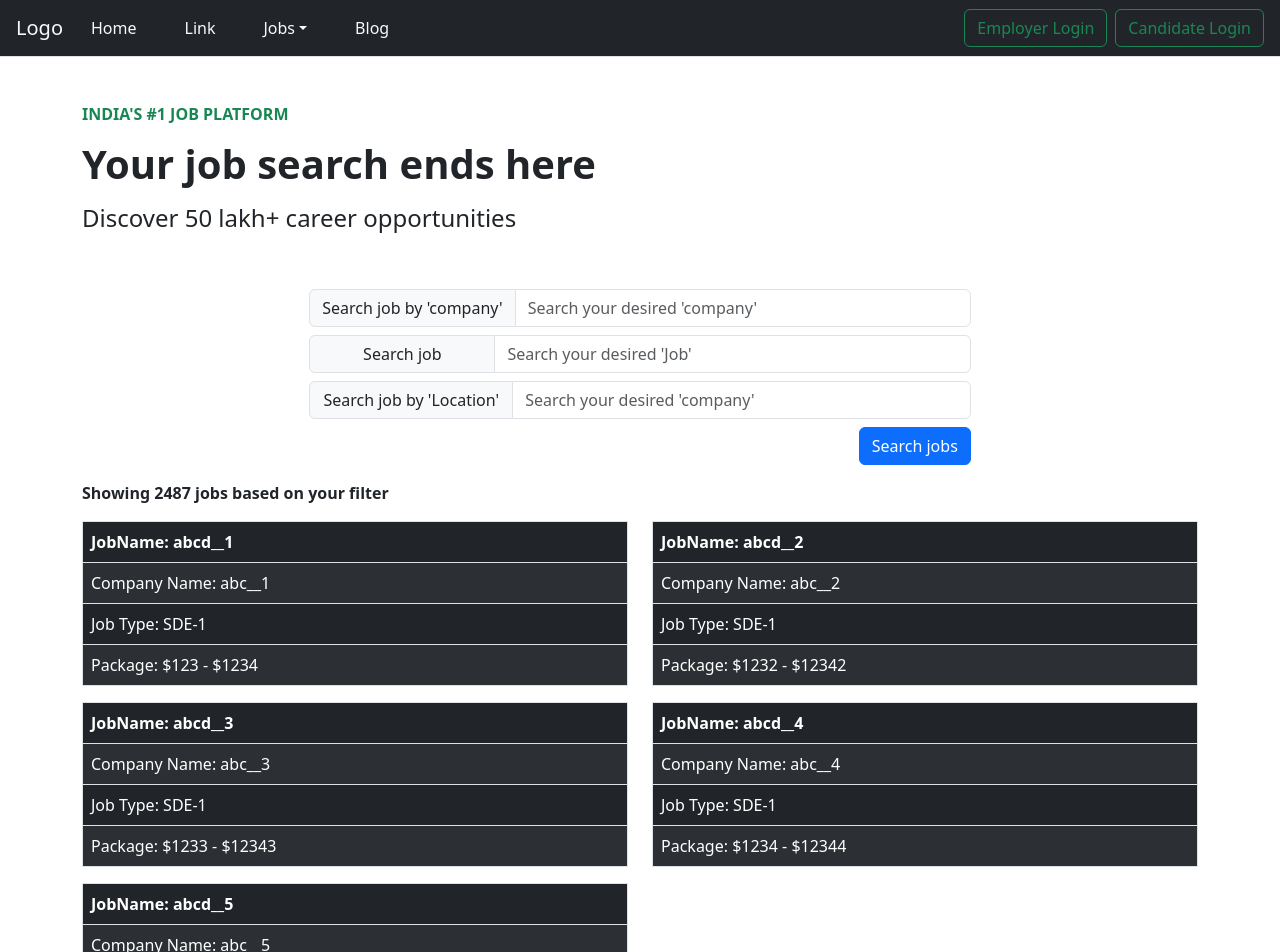
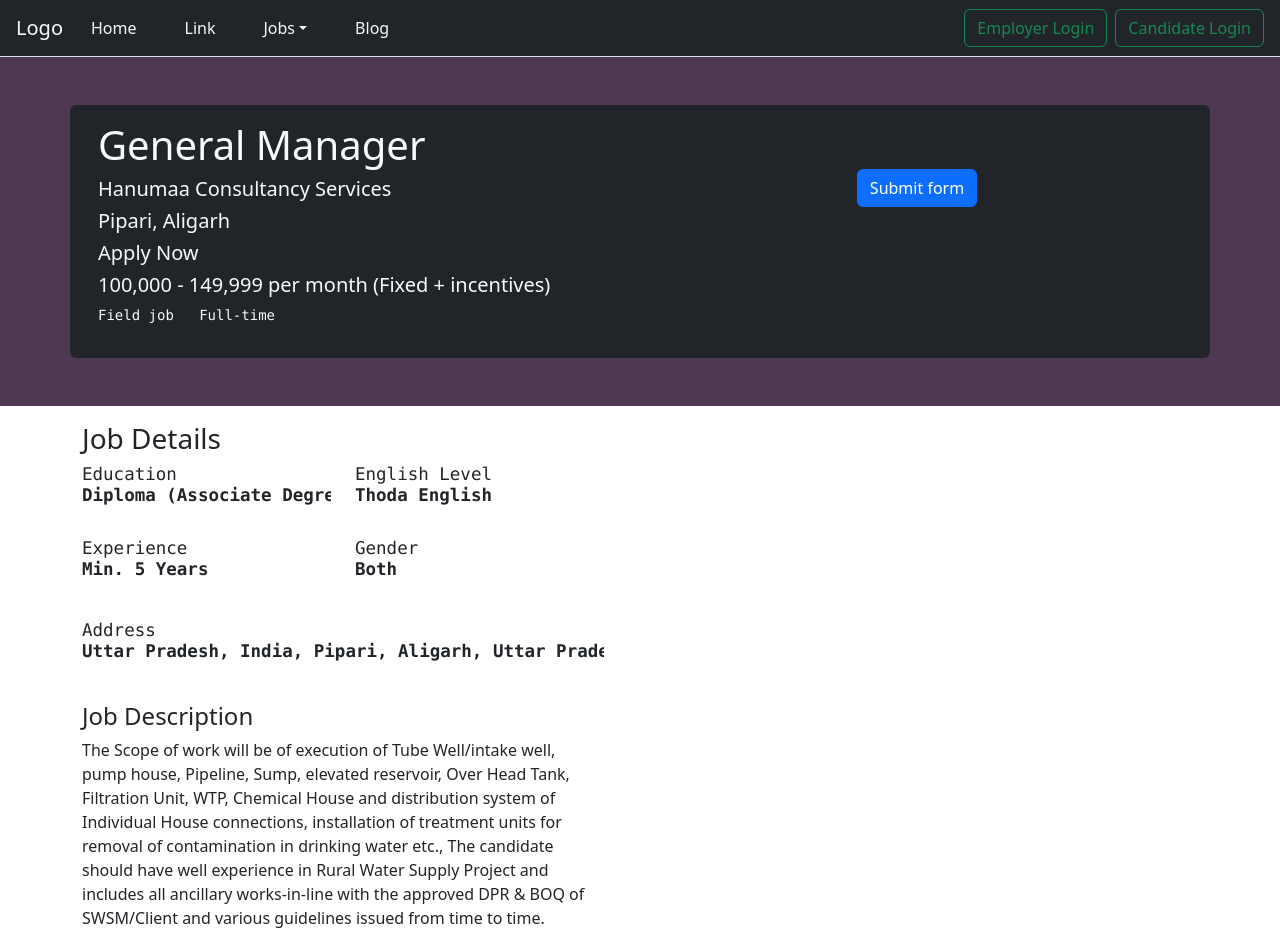
Before and after one commit to codinggita/Job_Bording, an Angular app: page / in a window 1280 px wide. Shown: the top 952 px of the page. Built offline with nearby package versions, Linux system fonts and the light colour scheme.

Commit message:
make new component job-description

```diff
--- a/src/app/app.component.html
+++ b/src/app/app.component.html
@@ -1,3 +1,4 @@
 <app-navbar></app-navbar>
-<app-job-search></app-job-search>
-<app-job-description></app-job-description>
+<!-- <app-job-search></app-job-search> -->
+<!-- <app-job-description></app-job-description> -->
+<app-job-profession></app-job-profession>
--- a/src/app/job-description/job-description.component.html
+++ b/src/app/job-description/job-description.component.html
@@ -1,8 +1,9 @@
 <div class="container">
     <p class="fw-bold">Showing 2487 jobs based on your filter</p>
 
-    <a href="#" class="row text-decoration-none">
+    <div class="row">
         <div class="col-md-6" *ngFor="let jobVal of job, index as i">
+            <a href="#" class="text-decoration-none">
                 <table class="table table-striped table-dark border">
                     <thead>
                         <tr>
@@ -21,6 +22,7 @@
                         </tr>
                     </tbody>
                 </table>
-        </div>
             </a>
         </div>
+    </div>
+</div>
--- a/src/app/job-profession/job-profession.component.html
+++ b/src/app/job-profession/job-profession.component.html
@@ -1 +1,43 @@
-<p>job-profession works!</p>
+<div class="p-5" style="background-color: rgb(77, 57, 81);">
+    <div class="container">
+        <div class="row text-light bg-dark rounded p-3">
+            <div class="col-6">
+                <h1>General Manager</h1>
+                <h5>Hanumaa Consultancy Services</h5>
+                <h5>Pipari, Aligarh</h5>
+                <h5>Apply Now</h5>
+                <h5>100,000 - 149,999 per month (Fixed + incentives)</h5>
+                <pre>Field job   Full-time</pre>
+            </div>
+            <div class="col-6 text-center p-5">
+                <button class="btn btn-primary" type="submit">Submit form</button>
+            </div>
+        </div>
+    </div>
+</div>
+<div class="container mt-3">
+    <div class="row">
+        <div class="row col-6">
+            <h3>Job Details</h3>
+            <h5 class="col-6">
+                <pre>Education<p class="fw-bolder">Diploma (Associate Degree)</p></pre>
+                <pre>Experience<p class="fw-bolder">Min. 5 Years</p></pre>
+            </h5>
+            <h5 class="col-6">
+                <pre>English Level<p class="fw-bolder">Thoda English</p></pre>
+                <pre>Gender<p class="fw-bolder">Both</p></pre>
+            </h5>
+            <h5>
+                <pre>Address<p class="fw-bolder">Uttar Pradesh, India, Pipari, Aligarh, Uttar Pradesh - 200201</p></pre>
+            </h5>
+            <h4>Job Description</h4>
+            <p>The Scope of work will be of execution of Tube Well/intake well, pump house, Pipeline, Sump, elevated reservoir, Over Head Tank, Filtration Unit, WTP, Chemical House and distribution system of Individual House connections, installation of treatment units for removal of contamination in drinking water etc.,
+                The candidate should have well experience in Rural Water Supply Project and includes all ancillary works-in-line with the approved DPR & BOQ of SWSM/Client and various guidelines issued from time to time.
+            </p>
+        </div>
+    </div>
+</div>
+
+<div class="mt-5">
+    <app-job-description></app-job-description>
+</div>
--- a/src/app/job-profession/job-profession.component.ts
+++ b/src/app/job-profession/job-profession.component.ts
@@ -1,10 +1,16 @@
-import { Component } from '@angular/core';
+import { Component, OnInit } from '@angular/core';
+import { Jobs } from '../Jobs';
 
 @Component({
   selector: 'app-job-profession',
   templateUrl: './job-profession.component.html',
   styleUrls: ['./job-profession.component.css']
 })
-export class JobProfessionComponent {
+export class JobProfessionComponent implements OnInit{
+
+  constructor(){}
+
+  ngOnInit(){}
+
 
 }
```
Also changed, not shown: src/app/job-description/job-description.component.ts (+0 -10 lines). Lines whose indentation alone changed are shown as unchanged.
